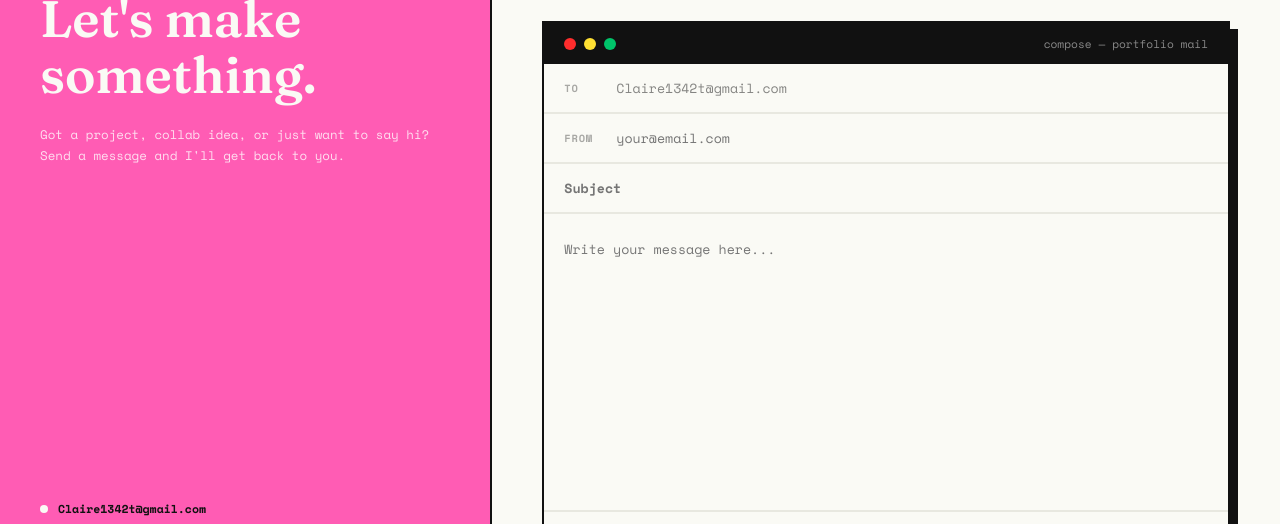
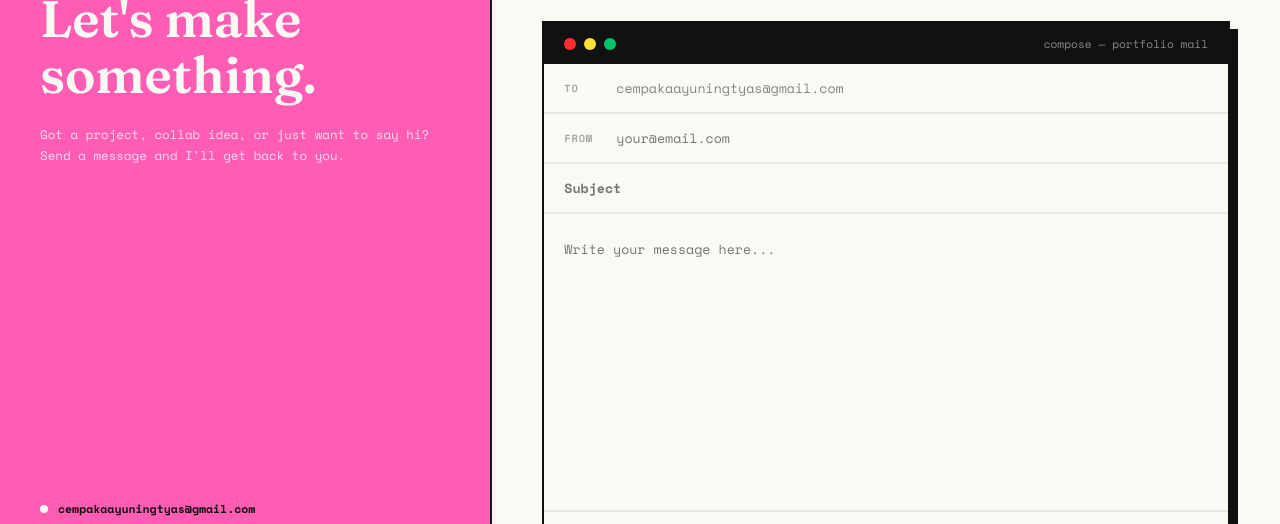
Before and after one commit to claire1342t-hash/Claire-s-portfolio, a plain HTML site: page index.html in a window 1280 px wide. Both pictures are taken after a click on the link "CONTACT ME". Shown: the part 159-683 px from the top of the page. Drawn offline with nearby package versions, Linux system fonts and the light colour scheme; a web font is replaced by a local one.

Commit message:
change gmail

```diff
--- a/index.html
+++ b/index.html
@@ -90,7 +90,7 @@
       <div class="contact-info">
         <div class="contact-info-item">
           <span class="contact-info-dot"></span>
-          <span>Claire1342t@gmail.com</span>
+          <span>cempakaayuningtyas@gmail.com</span>
         </div>
         <div class="contact-info-item">
           <span class="contact-info-dot"></span>
@@ -115,7 +115,7 @@
 
         <div class="email-field">
           <span class="email-field-label">To</span>
-          <input type="email" value="Claire1342t@gmail.com" readonly>
+          <input type="email" value="cempakaayuningtyas@gmail.com" readonly>
         </div>
         <div class="email-field">
           <span class="email-field-label">From</span>
```
